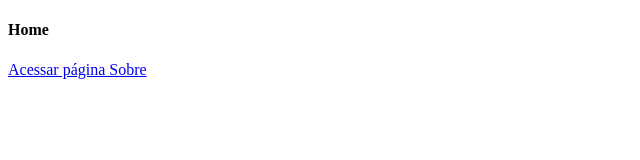
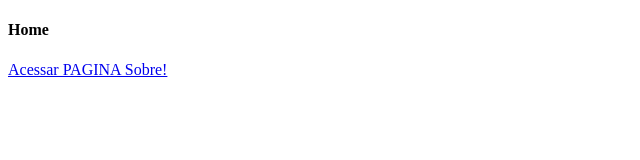
Before and after one commit to danieljandrade/test-nextjs, a Next.js app: page / in a window 1280 px wide. Shown: the top 160 px of the page, without its empty margins (0-640 px from the left). Built offline with nearby package versions, Linux system fonts and the light colour scheme.

Commit message:
COMIT PAGINA

```diff
--- a/pages/index.js
+++ b/pages/index.js
@@ -5,7 +5,7 @@ function Home() {
         <div>
             <h4>Home</h4>
             <Link href="/sobre">
-                <a>Acessar página Sobre</a>
+                <a>Acessar PAGINA Sobre!</a>
             </Link>
         </div>
     )
```
